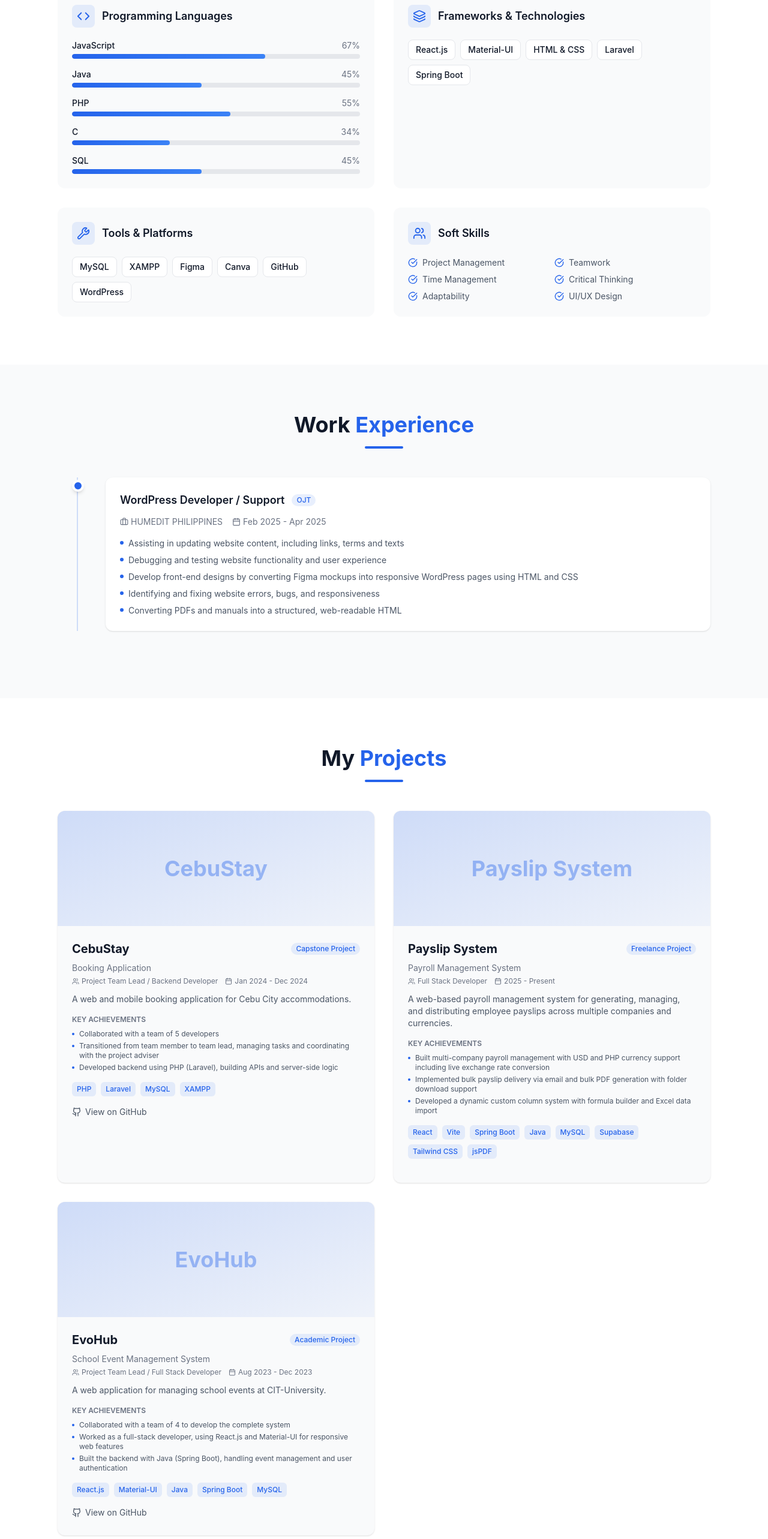
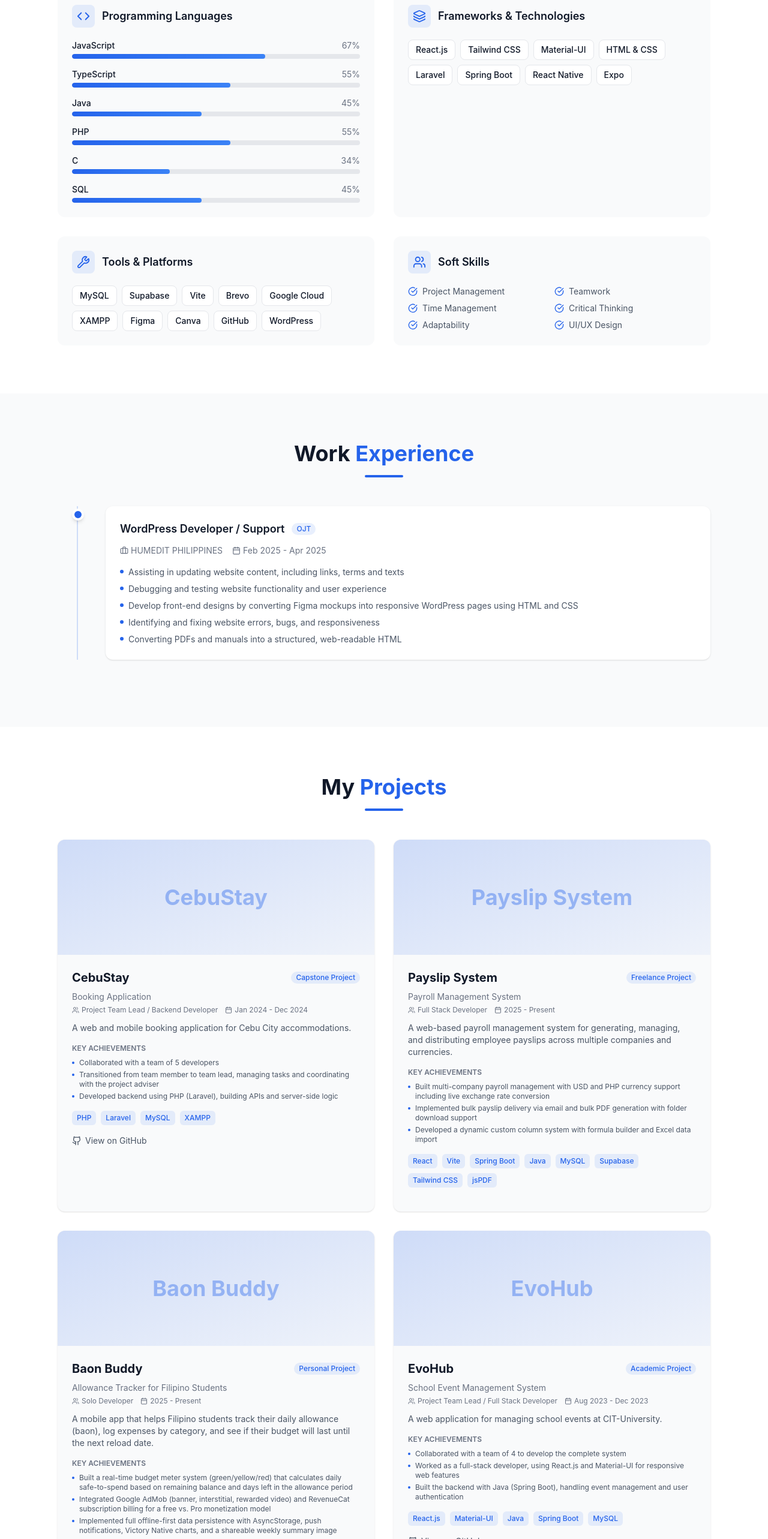
Before and after one commit to miracle3411/Portfolio, a React (Vite) app: page / in a window 1280 px wide. Shown: the part 1484-4050 px from the top of the page at 60% size. Built offline with nearby package versions, Linux system fonts and the light colour scheme; no server answers.

Commit message:
added another project

```diff
--- a/src/components/Projects.jsx
+++ b/src/components/Projects.jsx
@@ -1,5 +1,5 @@
 import { useEffect, useRef, useState } from "react";
-import { Github, Calendar, Users } from "lucide-react";
+import { Github, Calendar, Users, Smartphone } from "lucide-react";
 import { projects } from "../data/content";
 
 export default function Projects() {
@@ -106,6 +106,7 @@ export default function Projects() {
                   ))}
                 </div>
 
+                <div className="flex flex-wrap gap-4">
                   {project.github && (
                     <a
                       href={project.github}
@@ -117,6 +118,25 @@ export default function Projects() {
                       View on GitHub
                     </a>
                   )}
+                  {project.playStore && (
+                    typeof project.playStore === "string" ? (
+                      <a
+                        href={project.playStore}
+                        target="_blank"
+                        rel="noopener noreferrer"
+                        className="inline-flex items-center gap-1.5 text-sm text-gray-600 dark:text-gray-400 hover:text-primary transition-colors"
+                      >
+                        <Smartphone size={16} />
+                        View on Google Play
+                      </a>
+                    ) : (
+                      <span className="inline-flex items-center gap-1.5 text-sm text-gray-600 dark:text-gray-400">
+                        <Smartphone size={16} />
+                        Published on Google Play
+                      </span>
+                    )
+                  )}
+                </div>
               </div>
             </div>
           ))}
--- a/src/data/content.js
+++ b/src/data/content.js
@@ -21,6 +21,7 @@ export const quickStats = [
 export const skills = {
   languages: [
     { name: "JavaScript", level: 67 },
+    { name: "TypeScript", level: 55 },
     { name: "Java", level: 45 },
     { name: "PHP", level: 55 },
     { name: "C", level: 34 },
@@ -28,13 +29,20 @@ export const skills = {
   ],
   frameworks: [
     { name: "React.js", category: "Frontend" },
+    { name: "Tailwind CSS", category: "Frontend" },
     { name: "Material-UI", category: "Frontend" },
     { name: "HTML & CSS", category: "Frontend" },
     { name: "Laravel", category: "Backend" },
     { name: "Spring Boot", category: "Backend" },
+    { name: "React Native", category: "Mobile" },
+    { name: "Expo", category: "Mobile" },
   ],
   tools: [
     { name: "MySQL" },
+    { name: "Supabase" },
+    { name: "Vite" },
+    { name: "Brevo" },
+    { name: "Google Cloud" },
     { name: "XAMPP" },
     { name: "Figma" },
     { name: "Canva" },
@@ -111,6 +119,31 @@ export const projects = [
     ],
   },
   {
+    title: "Baon Buddy",
+    subtitle: "Allowance Tracker for Filipino Students",
+    type: "Personal Project",
+    duration: "2025 - Present",
+    role: "Solo Developer",
+    description:
+      "A mobile app that helps Filipino students track their daily allowance (baon), log expenses by category, and see if their budget will last until the next reload date.",
+    achievements: [
+      "Built a real-time budget meter system (green/yellow/red) that calculates daily safe-to-spend based on remaining balance and days left in the allowance period",
+      "Integrated Google AdMob (banner, interstitial, rewarded video) and RevenueCat subscription billing for a free vs. Pro monetization model",
+      "Implemented full offline-first data persistence with AsyncStorage, push notifications, Victory Native charts, and a shareable weekly summary image",
+    ],
+    technologies: [
+      "React Native",
+      "Expo",
+      "TypeScript",
+      "AsyncStorage",
+      "RevenueCat",
+      "AdMob",
+      "Victory Native",
+      "Expo Notifications",
+    ],
+    playStore: true,
+  },
+  {
     title: "EvoHub",
     subtitle: "School Event Management System",
     type: "Academic Project",
```
Lines whose indentation alone changed are shown as unchanged.
